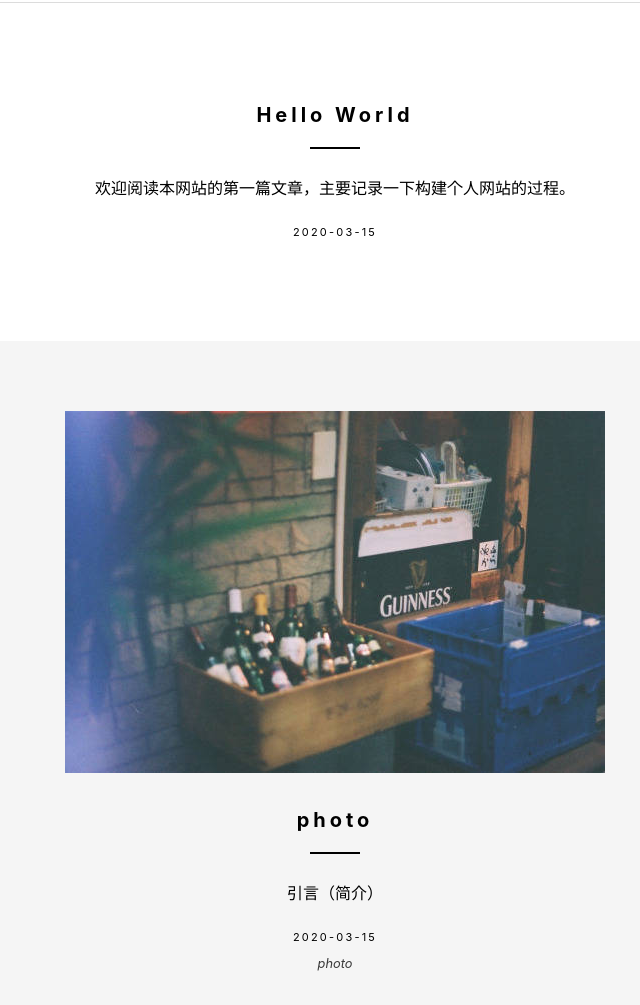
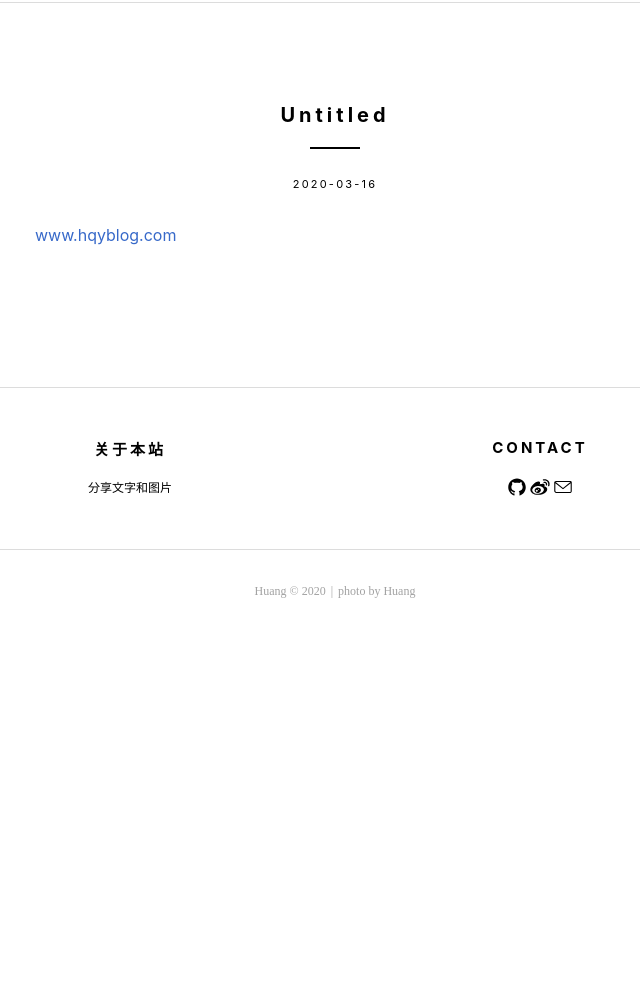
Before and after one commit to heyHuang/heyHuang.github.io, a plain HTML site: page CNAME.html in a window 1280 px wide. Shown: the part 67-1072 px from the top of the page, without its empty margins (305-945 px from the left). After the commit the page ends 800 px from the top, so only its background shows below. Drawn offline with Linux system fonts and the light colour scheme.

Commit message:
Site updated: 2020-03-16 15:04:18

```diff
--- a/index.html
+++ b/CNAME.html
@@ -113,89 +113,51 @@
 
 
   <!-- Main Content -->
-  <div class="site-content home">
-  <main class="content-area">
+  <div class="content-area">
+  <div class="post">
+    <!-- Post Content -->
+    <div class="container">
+      <article>
+        <!-- Title date & tags -->
+        <div class="post-header">
+          <h1 class="entry-title">
+            Untitled
 
-
-        <div class="even">
-
-
-<!-- 首页模板 -->
-<div class="container">
-  <article class="post">
-
-    <h1 class="entry-title">
-      <a href="/2020/03/15/World/" rel="bookmark">
-        Hello World
-      </a>
           </h1>
-
-    <div class="entry-content">
-      <p>
-        <p>欢迎阅读本网站的第一篇文章，主要记录一下构建个人网站的过程。</p>
-      </p>
-    </div>
-
-
           <p class="posted-on">
-    2020-03-15
+          2020-03-16
           </p>
           <div class="tags-links">
 
           </div>
-  </article>
         </div>
-        </div>
-
-
-
-        <div class="odd">
-
-
-<!-- 首页模板 -->
-<div class="container">
-  <article class="post">
-
-
-
-
-      <a href="/2020/03/15/photo/">
-          <img src="/img/IMG_0095.JPG" alt="photo" class="attachment-post-thumbnail">
-        </a>
-
-    <h1 class="entry-title">
-      <a href="/2020/03/15/photo/" rel="bookmark">
-        photo
-      </a>
-    </h1>
-
-    <div class="entry-content">
-      <p>
-        <p>引言（简介）</p>
-      </p>
-    </div>
-
-
-    <p class="posted-on">
-    2020-03-15
-    </p>
-    <div class="tags-links">
-
-      <a href="/tags/photo/" rel="tag">
-        photo
-      </a>
+        <!-- Post Main Content -->
+        <div class="entry-content has_line_number">
+          <p><a href="http://www.hqyblog.com" target="_blank" rel="noopener">www.hqyblog.com</a></p>
 
         </div>
       </article>
     </div>
+    <!-- Comments -->
+    <div class="container">
+
+<section id="comment">
+  <!-- <h1 class="title">Comments</h1> -->
+
+
+</section>
+
+
+    </div>
+    <!-- Pre or Next -->
+    <div class="nav-links">
+
+
     </div>
 
+  </div>
+</div>
 
-
-
-
-  </main>
-</div>
 
   <!-- Footer -->
   <!-- Footer-widgets -->
```
Also changed, not shown: 2020/03/15/World/index.html (+4 -4 lines), 2020/03/15/photo/index.html (+1 -1 lines). Lines whose indentation alone changed are shown as unchanged.
